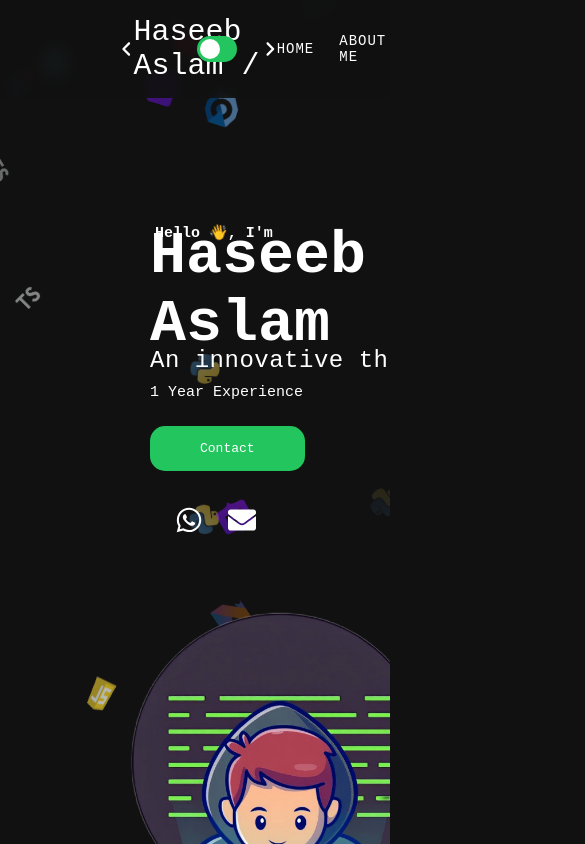
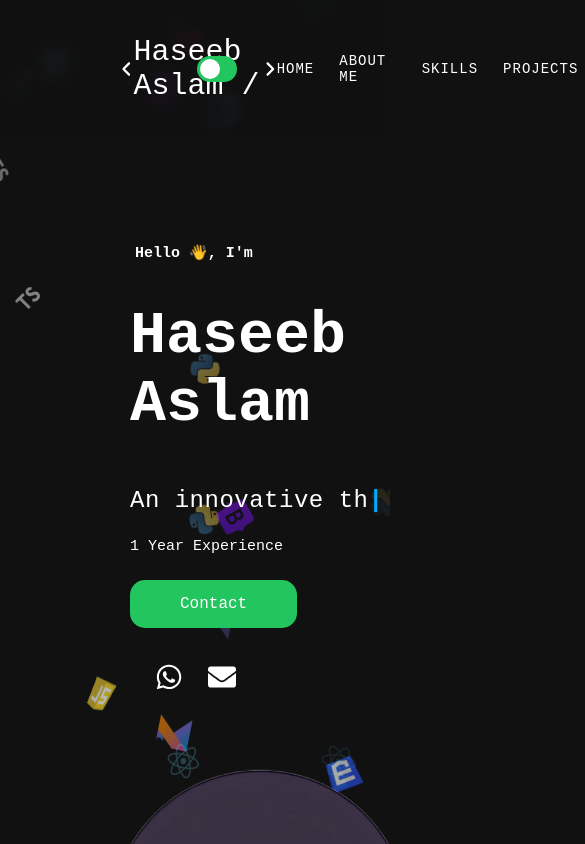
Before and after one commit to haseebaslam123/portfolio-frontend-repo, a React (Create React App) app: page / in a window 390 px wide. Shown: the top 844 px of the page, 585 px wide, since content can reach past the window. Built offline with nearby package versions, Linux system fonts and the light colour scheme; no server answers.

Commit message:
Added new feature / Fixed bug

```diff
--- a/public/index.html
+++ b/public/index.html
@@ -3,7 +3,7 @@
   <head>
     <meta charset="utf-8" />
     <link rel="icon" href="./favicon.ico" />
-    <meta name="viewport" content="width=device-width, initial-scale=1.0, maximum-scale=1.0">
+    <meta name="viewport" content="width=device-width, initial-scale=1.0">
     <meta name="theme-color" content="#000000" />
     <meta
       name="description"
--- a/src/App.js
+++ b/src/App.js
@@ -7,6 +7,7 @@
 import Project from "./pages/Project";
 import Contact from "./pages/Contact";
 import Footer from "./pages/Components/Footer";
+import "./pages/mobile.css";
 import useGlobalScrollAnimations from "./pages/Components/useGlobalScrollAnimations.js" // 👈 import the hook
 
 function App() {
--- a/src/index.css
+++ b/src/index.css
@@ -1,27 +1,6 @@
 /* Global defaults */
 
-* {
-  margin: 0;
-  padding: 0;
-  box-sizing: border-box;
-}
 
-html, body {
-  width: 100%;
-  overflow-x: hidden;
-}
-
-section {
-  min-height: 100vh;
-  width: 100%;
-}
-
-@media (max-width: 768px) {
-  section {
-    min-height: 100vh;
-    padding: 20px;
-  }
-}
 
 
 body {
--- /dev/null
+++ b/src/pages/mobile.css
@@ -0,0 +1,22 @@
+/* Mobile Fix - Only for viewport issues */
+@media (max-width: 768px) {
+  html {
+    font-size: 16px; /* Prevents text zoom */
+  }
+
+  body {
+    overflow-x: hidden; /* Prevents horizontal scroll */
+    -webkit-text-size-adjust: 100%; /* Prevents iOS zoom */
+  }
+
+  /* Force each section to take full screen height */
+  section,
+  .home-section,
+  .about-section,
+  .skills-section,
+  .projects-section,
+  .contact-section {
+    min-height: 100vh !important;
+    min-height: 100dvh !important; /* For mobile browsers */
+  }
+}
```
